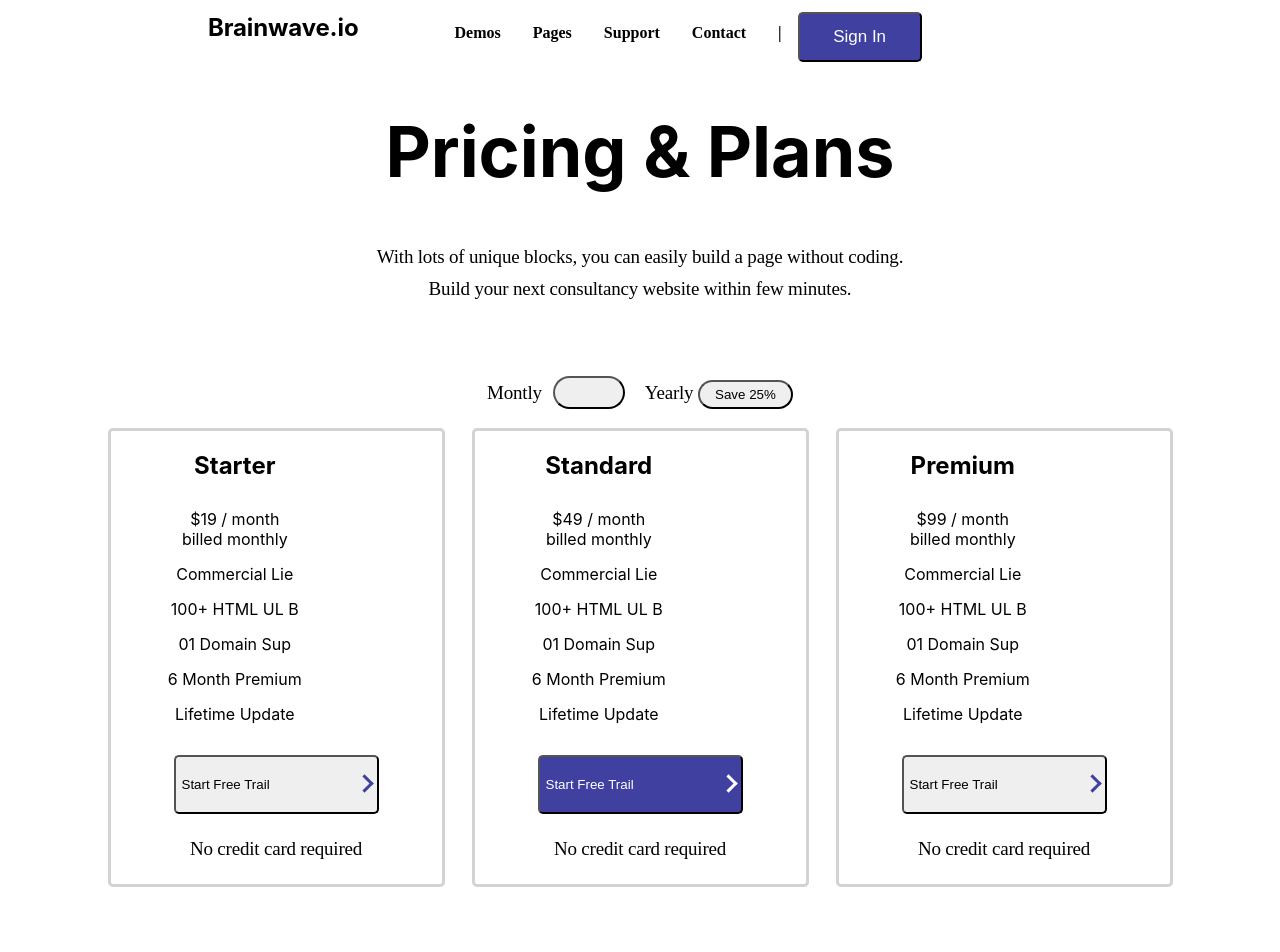
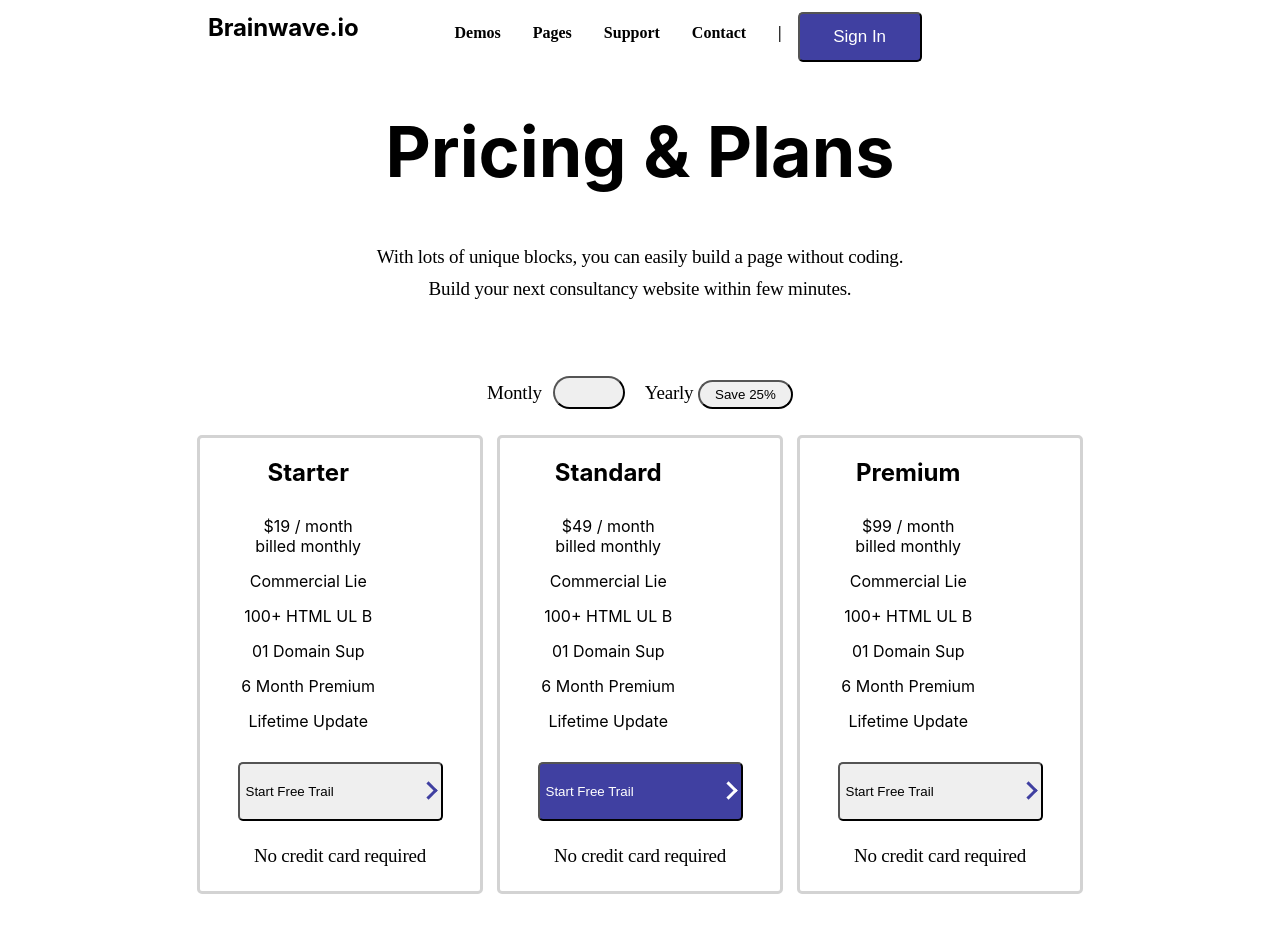
Before and after one commit to KHO11/brainwave, a React (Create React App) app: page / in a window 1280 px wide. Shown: the top 952 px of the page. Built offline with nearby package versions, Linux system fonts and the light colour scheme.

Commit message:
another commit

```diff
--- a/src/App.css
+++ b/src/App.css
@@ -84,19 +84,28 @@ ul li {
   padding-bottom: 15px;
 }
 
-.cost, .bottomBox {
+.bottomBox {
   display: inline-grid;
   grid-gap: 27px;
   grid-template-columns: repeat(3, 1fr);
   grid-auto-rows: 1fr;
 }
 
+.cost {
+  width: 100%;
+  text-align: center;
+
+}
+
 .costBoxes {
+  margin: 7px;
+  min-width: 280px;
+  vertical-align: top;/*Fix for different     height elements*/
+  margin-bottom: 10px;
+  display: inline-block;
+  border-radius: 5px;
   border-style: solid;
   border-color: lightgray;
-  margin: auto;
-  border-radius: 5px;
-  width: 331px;
 }
 
 .costBoxes ul {
```
